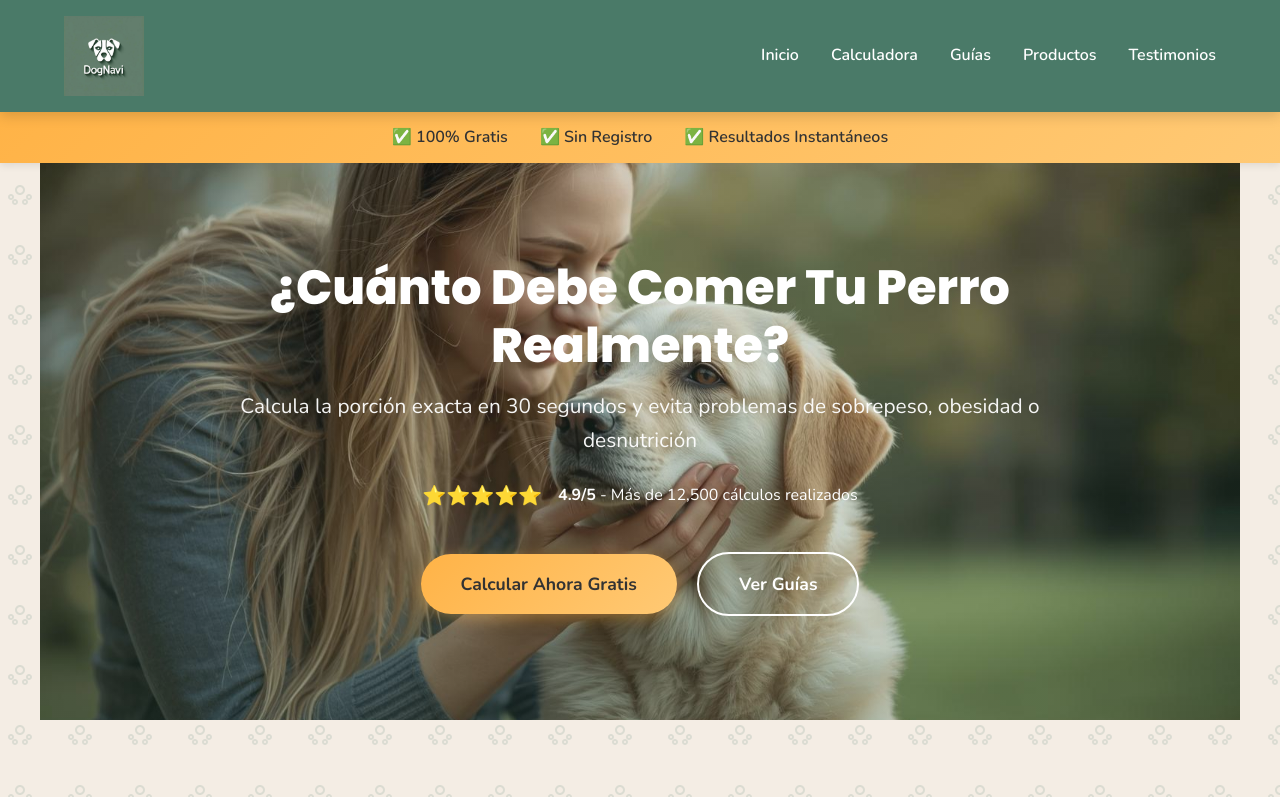
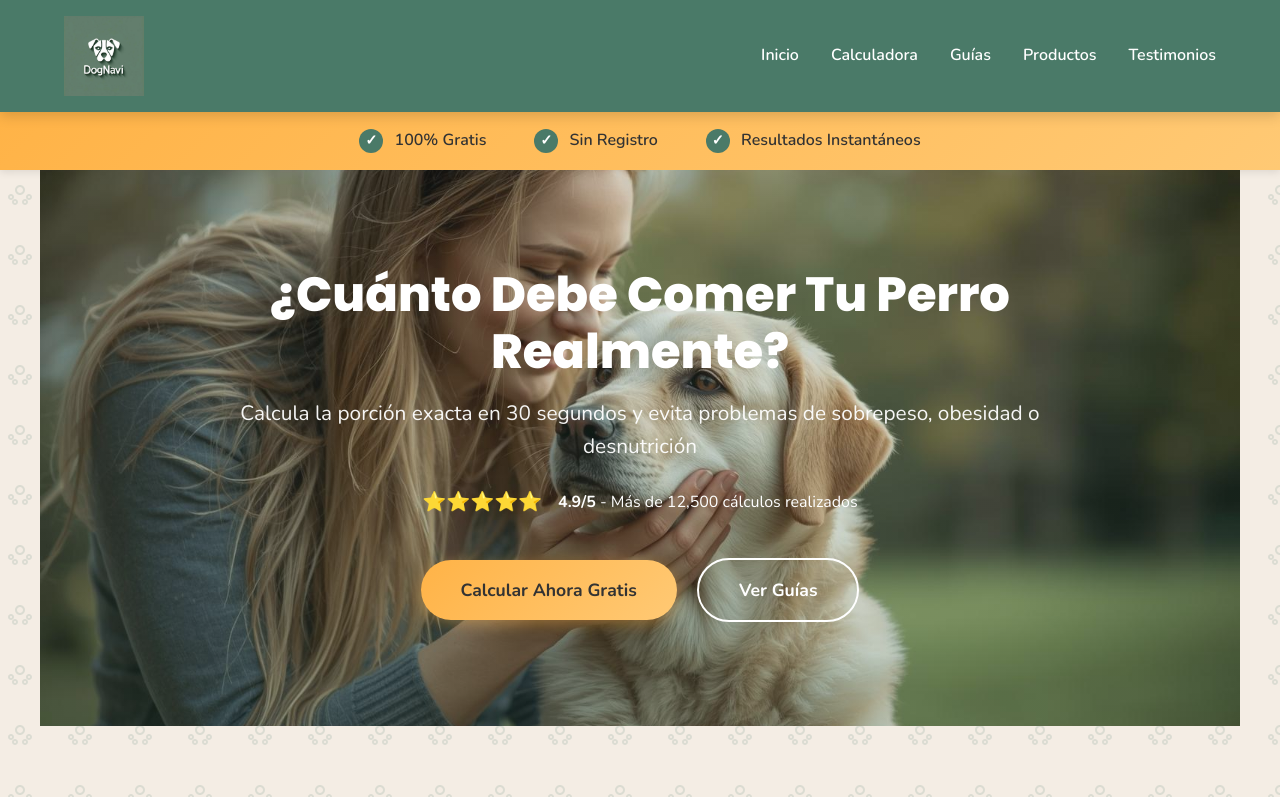
Before and after one commit to antoniomto/dognavi, a plain HTML site: page index.html in a window 1280 px wide. Shown: the top 797 px of the page. Drawn offline with nearby package versions, Linux system fonts and the light colour scheme.

Commit message:
add analitycs

```diff
--- a/index.html
+++ b/index.html
@@ -2,6 +2,7 @@
 <html lang="es">
 <head>
   <meta charset="UTF-8" />
+
   <meta name="viewport" content="width=device-width, initial-scale=1.0" />
 
   <!-- SEO Optimizado -->
@@ -32,12 +33,13 @@
   <link href="https://fonts.googleapis.com/css2?family=Nunito:wght@400;600;700;800&family=Poppins:wght@600;700;800&display=swap" rel="stylesheet">
 
   <!-- Google Analytics - REEMPLAZAR CON TU ID -->
-  <script async src="https://www.googletagmanager.com/gtag/js?id=G-XXXXXXXXXX"></script>
+  <script async src="https://www.googletagmanager.com/gtag/js?id=G-SMK42FYHLQ"></script>
   <script>
     window.dataLayer = window.dataLayer || [];
     function gtag(){dataLayer.push(arguments);}
     gtag('js', new Date());
-    gtag('config', 'G-XXXXXXXXXX');
+
+    gtag('config', 'G-SMK42FYHLQ');
   </script>
 
   <style>
@@ -138,13 +140,13 @@
     /* Trust Bar - Barra de Confianza */
     .trust-bar {
       background: linear-gradient(135deg, #FFB347 0%, #FFC974 100%);
-      padding: 0.8rem 2rem;
+      padding: 1rem 2rem;
       text-align: center;
       font-weight: 600;
       color: #333;
       display: flex;
       justify-content: center;
-      gap: 2rem;
+      gap: 3rem;
       flex-wrap: wrap;
       box-shadow: 0 2px 8px rgba(0,0,0,0.1);
     }
@@ -152,9 +154,22 @@
     .trust-item {
       display: flex;
       align-items: center;
-      gap: 0.5rem;
+      gap: 0.7rem;
     }
 
+    .trust-icon {
+      display: inline-flex;
+      align-items: center;
+      justify-content: center;
+      width: 24px;
+      height: 24px;
+      background-color: #4A7A68;
+      color: white;
+      border-radius: 50%;
+      font-weight: 900;
+      font-size: 0.9rem;
+      flex-shrink: 0;
+    }
     /* Hero Section MEJORADO */
     .hero {
       background: url('images/banner.jpg') center/cover no-repeat;
@@ -811,9 +826,18 @@
 
   <!-- Trust Bar -->
   <div class="trust-bar">
-    <div class="trust-item">✅ 100% Gratis</div>
-    <div class="trust-item">✅ Sin Registro</div>
-    <div class="trust-item">✅ Resultados Instantáneos</div>
+    <div class="trust-item">
+      <span class="trust-icon">✓</span>
+      <span>100% Gratis</span>
+    </div>
+    <div class="trust-item">
+      <span class="trust-icon">✓</span>
+      <span>Sin Registro</span>
+    </div>
+    <div class="trust-item">
+      <span class="trust-icon">✓</span>
+      <span>Resultados Instantáneos</span>
+    </div>
   </div>
 
   <!-- Hero Section -->
@@ -1118,6 +1142,7 @@
   </footer>
 
   <!-- Popup de Salida -->
+  <!--
   <div class="exit-popup" id="exitPopup">
     <div class="popup-content">
       <span class="popup-close" onclick="closePopup()">&times;</span>
@@ -1129,6 +1154,7 @@
       </form>
     </div>
   </div>
+  -->
 
   <!-- JavaScript -->
   <script>
```
Also changed, not shown: afiliados.html (+11 -0 lines), aviso-legal.html (+12 -0 lines), contacto.html (+12 -0 lines), cookies.html (+12 -0 lines), descargo-medico.html (+11 -0 lines), privacidad.html (+11 -0 lines).
